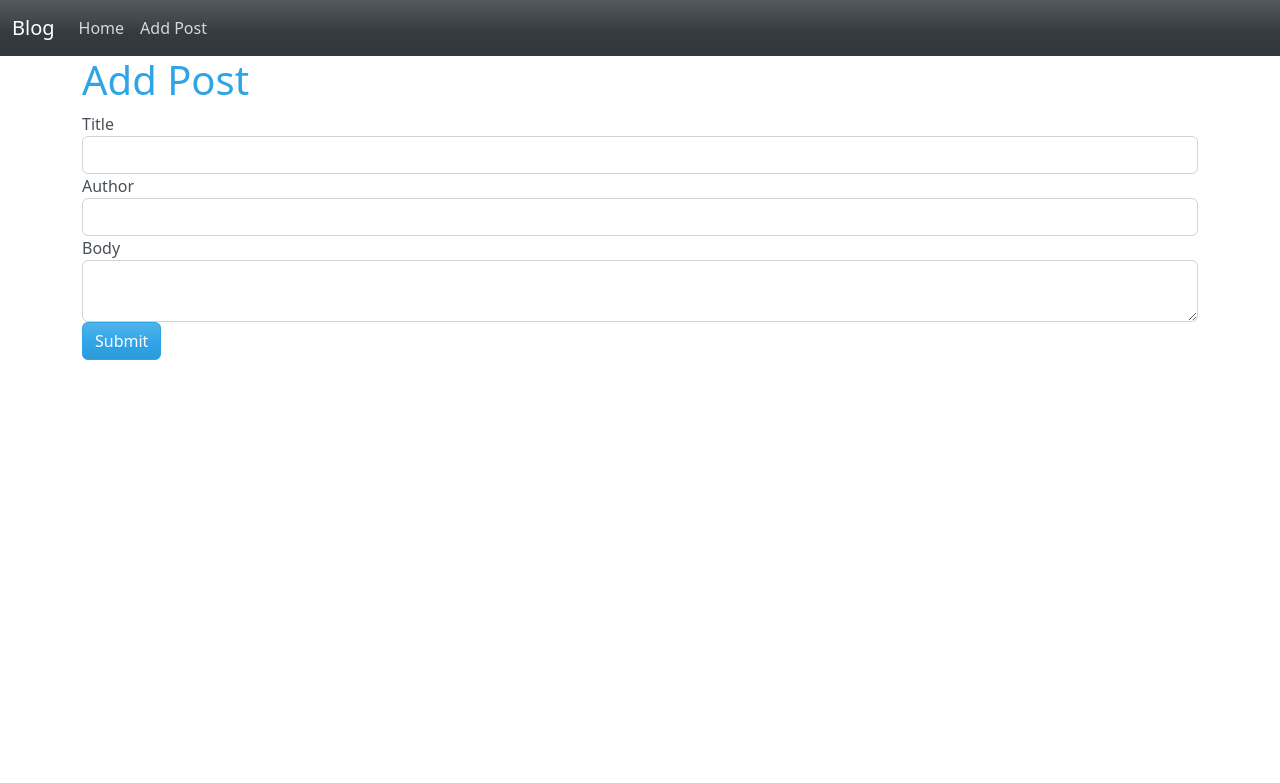
After one commit to DylanSmithSE/heroku-test-blog, a PHP site: page /addpost.php in a window 1280 px wide. The commit adds this page. Shown: the top 783 px of the page. Run offline with PHP 8.4, Linux system fonts and the light colour scheme; data that the repository does not hold is empty.

Commit message:
added files for blog app for testing

```diff
--- /dev/null
+++ b/addpost.php
@@ -0,0 +1,46 @@
+<?php
+require('./config/config.php');
+require('./db.php');
+
+//check for submit
+if (isset($_POST['submit'])) {
+    //Get form data
+    $title = $conn->real_escape_string($_POST['title']);
+    $author = $conn->real_escape_string($_POST['author']);
+    $body = $conn->real_escape_string($_POST['body']);
+
+    $query = "INSERT INTO posts(title, body, author) VALUES('$title','$body','$author')";
+    if ($conn->query($query) === TRUE) {
+        header('Location: ' . ROOT_URL . '');
+    } else {
+        echo 'Error' . $conn->error;
+    }
+}
+?>
+
+
+<?php include('inc/header.php') ?>
+<?php include('inc/navbar.php') ?>
+
+<body>
+    <div class="container">
+        <h1>Add Post</h1>
+        <form method="POST" action="<?php $_SERVER['PHP_SELF']; ?>">
+            <div class="form-group">
+                <label>Title</label>
+                <input type="text" name="title" class="form-control">
+            </div>
+            <div class="form-group">
+                <label>Author</label>
+                <input type="text" name="author" class="form-control">
+            </div>
+            <div class="form-group">
+                <label>Body</label>
+                <textarea name="body" class="form-control"></textarea>
+            </div>
+            <input type="submit" name="submit" value="Submit" class="btn btn-primary">
+        </form>
+
+    </div>
+</body>
+<?php include('inc/footer.php') ?>
--- /dev/null
+++ b/config/config.php
@@ -0,0 +1,2 @@
+<?php
+define('ROOT_URL', './');
--- /dev/null
+++ b/inc/footer.php
@@ -0,0 +1 @@
+</html>
--- /dev/null
+++ b/inc/header.php
@@ -0,0 +1,9 @@
+<html lang="en">
+
+<head>
+    <meta charset="UTF-8">
+    <meta http-equiv="X-UA-Compatible" content="IE=edge">
+    <meta name="viewport" content="width=device-width, initial-scale=1.0">
+    <title>Test Blog</title>
+    <link rel="stylesheet" href="./bootstrap.min.css">
+</head>
--- /dev/null
+++ b/inc/navbar.php
@@ -0,0 +1,15 @@
+<?php require('./config/config.php'); ?>
+<nav class="navbar navbar-expand-lg navbar-dark bg-dark">
+    <div class="container-fluid">
+        <a class="navbar-brand" href="#">Blog</a>
+        <button class="navbar-toggler" type="button" data-bs-toggle="collapse" data-bs-target="#navbarColor02" aria-controls="navbarColor02" aria-expanded="false" aria-label="Toggle navigation">
+            <span class="navbar-toggler-icon"></span>
+        </button>
+        <div class="collapse navbar-collapse" id="navbarColor02">
+            <ul class="navbar-nav me-auto">
+                <li class="nav-item active"><a class="nav-link" href=<?php echo ROOT_URL; ?>>Home</a></li>
+                <li><a class="nav-link" href=<?php echo ROOT_URL . 'addpost.php'; ?>>Add Post</a></li>
+            </ul>
+        </div>
+    </div>
+</nav>
```
Also changed, not shown: editpost.php (added, +70 -0 lines), index.php (+3 -11 lines), post.php (added, +57 -0 lines).
